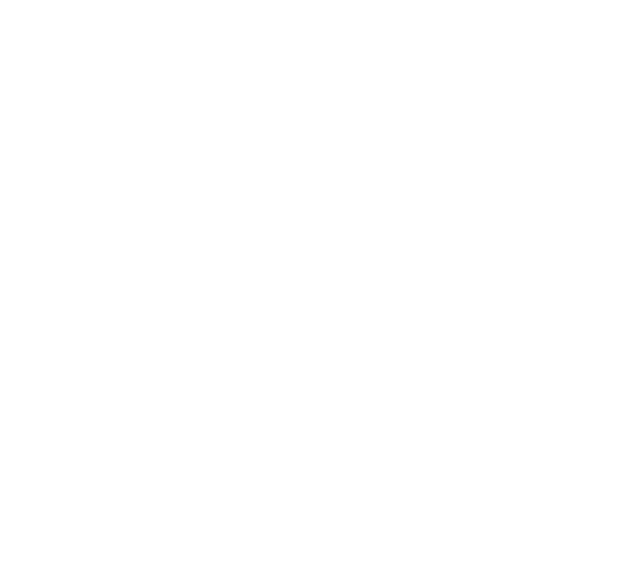
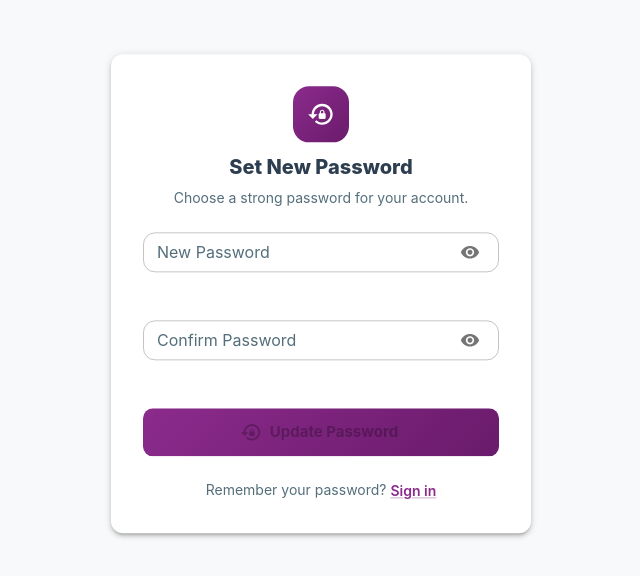
Before and after one commit to Wizard-Fingerz/grazconceptFE, a React (Vite) app: page /reset-password/1/1 in a window 1280 px wide. Before the commit this address had no page. Shown: the part 106-682 px from the top of the page, without its empty margins (319-959 px from the left). Built offline with nearby package versions, Linux system fonts and the light colour scheme.

Commit message:
feat: implement AuthContext, route configuration, and reset password page

```diff
--- a/src/context/AuthContext.tsx
+++ b/src/context/AuthContext.tsx
@@ -1,6 +1,7 @@
 import React, { createContext, useContext, useState /*, useEffect*/ } from 'react';
 import { useNavigate } from 'react-router-dom';
 import authService, { type UserProfile } from '../services/authService';
+import api from '../services/api';
 
 /**
  * IMPORTANT ANALYSIS:
@@ -198,14 +199,9 @@ export const AuthProvider: React.FC<{ children: React.ReactNode }> = ({ children
     }
   };
 
-  const resetPassword = async (_email: string) => {
-    try {
-      // TODO: Implement password reset functionality
-      await new Promise(resolve => setTimeout(resolve, 1500));
-      return Promise.resolve();
-    } catch (error) {
-      throw new Error('Password reset failed');
-    }
+  const resetPassword = async (email: string) => {
+    // POST /api/users/password/reset/ — backend always returns 200 (doesn't leak email existence)
+    await api.post('/users/password/reset/', { email });
   };
 
   const logout = () => {
--- /dev/null
+++ b/src/pages/auth/ResetPassword.tsx
@@ -0,0 +1,243 @@
+import React, { useState } from 'react';
+import {
+  Box,
+  Paper,
+  Typography,
+  TextField,
+  Button,
+  Stack,
+  Link,
+  Alert,
+  CircularProgress,
+  InputAdornment,
+  IconButton,
+} from '@mui/material';
+import {
+  LockReset as LockResetIcon,
+  Visibility,
+  VisibilityOff,
+  CheckCircle as CheckCircleIcon,
+} from '@mui/icons-material';
+import { useNavigate, useParams } from 'react-router-dom';
+import api from '../../services/api';
+
+/**
+ * ResetPassword page
+ *
+ * Mounted at:  /reset-password/:uid/:token
+ *
+ * The backend sends links in the form:
+ *   {FRONTEND_URL}/reset-password/{user.pk}/{token}/
+ *
+ * This page reads uid + token from URL params, lets the user pick a new
+ * password, then POST /api/users/password/reset/confirm/ to set it.
+ */
+export const ResetPassword: React.FC = () => {
+  const navigate = useNavigate();
+  const { uid, token } = useParams<{ uid: string; token: string }>();
+
+  const [password,  setPassword]  = useState('');
+  const [password2, setPassword2] = useState('');
+  const [showPw,    setShowPw]    = useState(false);
+  const [showPw2,   setShowPw2]   = useState(false);
+
+  const [loading,   setLoading]   = useState(false);
+  const [success,   setSuccess]   = useState(false);
+  const [error,     setError]     = useState<string | null>(null);
+
+  const passwordsMatch = password2 === '' || password === password2;
+  const strongEnough   = password.length >= 8;
+  const canSubmit      = !!uid && !!token && strongEnough && password === password2 && !loading && !success;
+
+  const handleSubmit = async (e: React.FormEvent) => {
+    e.preventDefault();
+    if (!canSubmit) return;
+    setError(null);
+    setLoading(true);
+    try {
+      await api.post('/users/password/reset/confirm/', {
+        uid,
+        token,
+        new_password:  password,
+        new_password2: password2,
+      });
+      setSuccess(true);
+      setTimeout(() => navigate('/login'), 3000);
+    } catch (err: any) {
+      const d = err?.response?.data;
+      setError(d?.detail ?? 'This reset link is invalid or has expired. Please request a new one.');
+    } finally {
+      setLoading(false);
+    }
+  };
+
+  // Missing params — show a helpful message instead of a broken form
+  if (!uid || !token) {
+    return (
+      <Box sx={{ display: 'flex', alignItems: 'center', justifyContent: 'center', minHeight: '100vh' }}>
+        <Paper elevation={3} sx={{ p: 4, maxWidth: 400, width: '100%' }}>
+          <Stack spacing={2} alignItems="center">
+            <Typography variant="h6" color="error">Invalid Reset Link</Typography>
+            <Typography variant="body2" color="text.secondary" textAlign="center">
+              This password-reset link is missing required information.
+              Please click the link directly from your email.
+            </Typography>
+            <Button variant="outlined" onClick={() => navigate('/forgot-password')}>
+              Request a new link
+            </Button>
+          </Stack>
+        </Paper>
+      </Box>
+    );
+  }
+
+  return (
+    <Box
+      sx={{
+        display: 'flex',
+        alignItems: 'center',
+        justifyContent: 'center',
+        position: 'absolute',
+        top: '50%',
+        left: '50%',
+        transform: 'translate(-50%, -50%)',
+        width: '100%',
+      }}
+    >
+      <Paper elevation={3} sx={{ p: 4, width: '100%', maxWidth: 420 }}>
+        <form onSubmit={handleSubmit}>
+          <Stack spacing={3}>
+
+            {/* Header */}
+            <Box textAlign="center">
+              <Box
+                sx={{
+                  width: 56, height: 56, borderRadius: '16px',
+                  background: 'linear-gradient(135deg, #8B2B8C 0%, #6a1b6b 100%)',
+                  display: 'flex', alignItems: 'center', justifyContent: 'center',
+                  mx: 'auto', mb: 1.5,
+                }}
+              >
+                <LockResetIcon sx={{ color: '#fff', fontSize: 28 }} />
+              </Box>
+              <Typography variant="h5" fontWeight={800} gutterBottom>
+                Set New Password
+              </Typography>
+              <Typography variant="body2" color="text.secondary">
+                Choose a strong password for your account.
+              </Typography>
+            </Box>
+
+            {/* Alerts */}
+            {error && (
+              <Alert severity="error" onClose={() => setError(null)}>
+                {error}{' '}
+                <Link
+                  component="button"
+                  type="button"
+                  variant="body2"
+                  onClick={() => navigate('/forgot-password')}
+                >
+                  Request a new link
+                </Link>
+              </Alert>
+            )}
+
+            {success && (
+              <Alert
+                severity="success"
+                icon={<CheckCircleIcon />}
+              >
+                Password updated! Redirecting to login…
+              </Alert>
+            )}
+
+            {/* New password */}
+            <TextField
+              fullWidth
+              size="small"
+              label="New Password"
+              type={showPw ? 'text' : 'password'}
+              value={password}
+              onChange={e => setPassword(e.target.value)}
+              disabled={loading || success}
+              helperText={password.length > 0 && !strongEnough ? 'Minimum 8 characters' : ' '}
+              error={password.length > 0 && !strongEnough}
+              InputProps={{
+                endAdornment: (
+                  <InputAdornment position="end">
+                    <IconButton size="small" onClick={() => setShowPw(v => !v)} tabIndex={-1}>
+                      {showPw ? <VisibilityOff fontSize="small" /> : <Visibility fontSize="small" />}
+                    </IconButton>
+                  </InputAdornment>
+                ),
+              }}
+            />
+
+            {/* Confirm password */}
+            <TextField
+              fullWidth
+              size="small"
+              label="Confirm Password"
+              type={showPw2 ? 'text' : 'password'}
+              value={password2}
+              onChange={e => setPassword2(e.target.value)}
+              disabled={loading || success}
+              helperText={!passwordsMatch ? 'Passwords do not match' : ' '}
+              error={!passwordsMatch}
+              InputProps={{
+                endAdornment: (
+                  <InputAdornment position="end">
+                    <IconButton size="small" onClick={() => setShowPw2(v => !v)} tabIndex={-1}>
+                      {showPw2 ? <VisibilityOff fontSize="small" /> : <Visibility fontSize="small" />}
+                    </IconButton>
+                  </InputAdornment>
+                ),
+              }}
+            />
+
+            {/* Submit */}
+            <Button
+              type="submit"
+              fullWidth
+              variant="contained"
+              size="large"
+              disabled={!canSubmit}
+              startIcon={loading ? <CircularProgress size={18} color="inherit" /> : <LockResetIcon />}
+              sx={{
+                background: 'linear-gradient(135deg, #8B2B8C 0%, #6a1b6b 100%)',
+                borderRadius: '10px',
+                py: 1.4,
+                fontWeight: 700,
+                textTransform: 'none',
+                fontSize: 15,
+                '&:hover': { background: 'linear-gradient(135deg, #7a2580 0%, #5e175f 100%)' },
+              }}
+            >
+              {loading ? 'Updating…' : 'Update Password'}
+            </Button>
+
+            {/* Back to login */}
+            <Stack direction="row" justifyContent="center">
+              <Typography variant="body2" color="text.secondary">
+                Remember your password?{' '}
+                <Link
+                  component="button"
+                  type="button"
+                  variant="body2"
+                  onClick={() => navigate('/login')}
+                  sx={{ color: '#8B2B8C', fontWeight: 600 }}
+                >
+                  Sign in
+                </Link>
+              </Typography>
+            </Stack>
+
+          </Stack>
+        </form>
+      </Paper>
+    </Box>
+  );
+};
+
+export default ResetPassword;
--- a/src/routes/index.tsx
+++ b/src/routes/index.tsx
@@ -43,6 +43,7 @@ import NotesRemindersPage from "../pages/staff/clients/NotesRemindersPage";
 import ContactClientPage from "../pages/staff/clients/ContactClientPage";
 import { AuthLayout } from "../pages/auth/AuthLayout";
 import { ForgotPassword } from "../pages/auth/ForgotPassword";
+import { ResetPassword } from "../pages/auth/ResetPassword";
 import { Login } from "../pages/auth/Login";
 import { Register } from "../pages/auth/Register";
 import PerformanceAnalytics from "../pages/staff/PerformanceAnalytics";
@@ -144,6 +145,15 @@ export const publicRoutes: RouteObject[] = [
     element: (
       <AuthLayout>
         <ForgotPassword />
+      </AuthLayout>
+    ),
+  },
+  {
+    // Backend sends links: /reset-password/:uid/:token/
+    path: "/reset-password/:uid/:token",
+    element: (
+      <AuthLayout>
+        <ResetPassword />
       </AuthLayout>
     ),
   },
```
